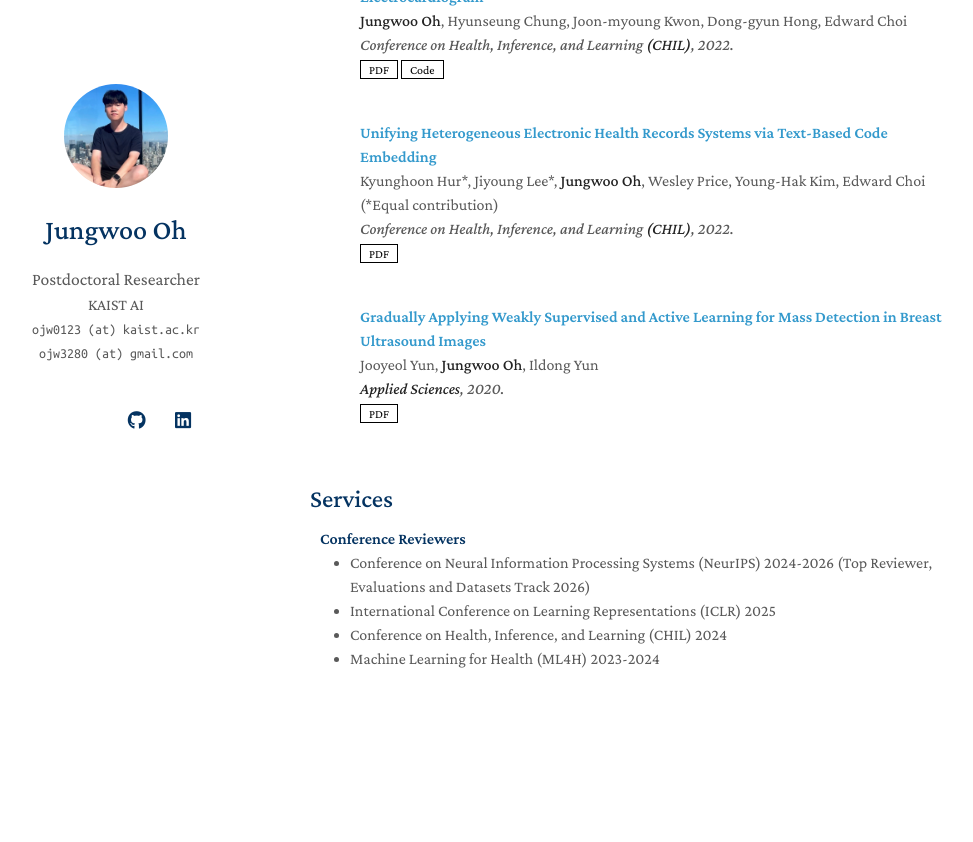
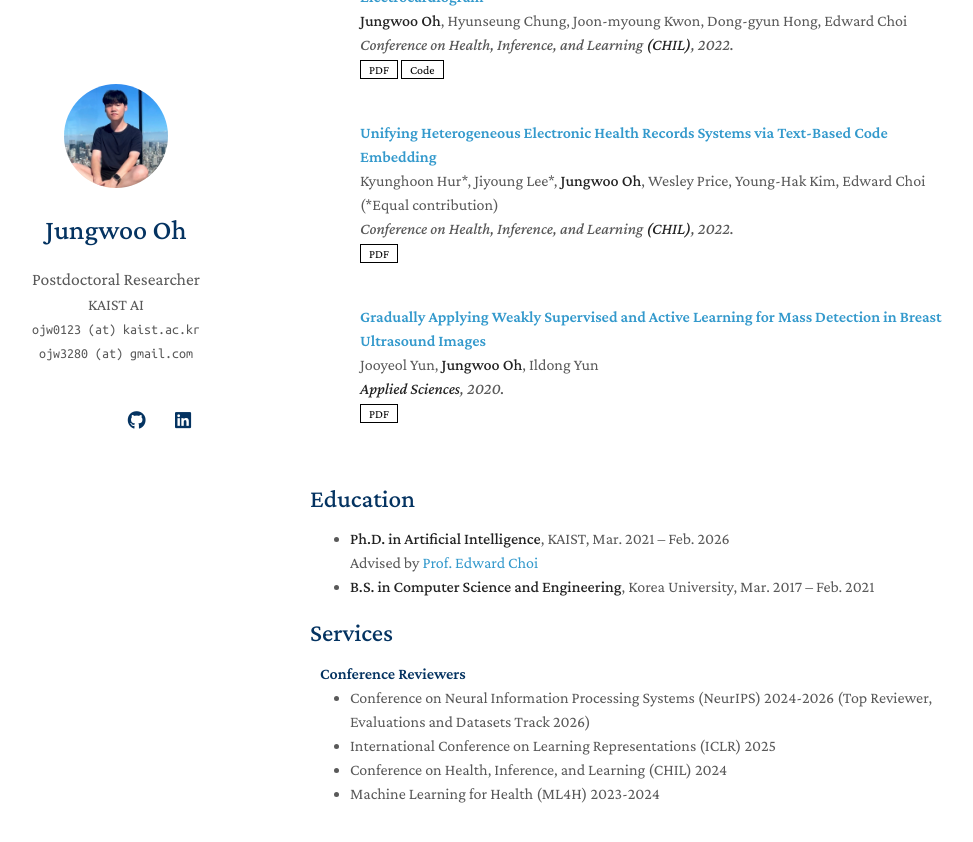
Before and after one commit to Jwoo5/jwoo5.github.io, a Jekyll site: the page built from index.md, in a window 1280 px wide and 900 px high, scrolled down 2786 px. Shown: the top 842 px of the window, without its empty margins (160-1133 px from the left). Built offline with Jekyll 4.4.1, drawn with Linux system fonts in a browser that asks for light colours; a style sheet for code colours, icons or effects is not loaded; our own code applies the rules of GitHub Pages for plain Markdown files; before the commit the page ends 3551 px from its top, so only the background shows below that.

Commit message:
Add Education section
Co-Authored-By: Claude Opus 5.5 <noreply@anthropic.com>

```diff
--- a/index.md
+++ b/index.md
@@ -28,4 +28,9 @@ Building on my experience in constructing ECG datasets, I am currently working o
 
 {% include_relative _includes/publications.md %}
 
+## Education
+
+- **Ph.D. in Artificial Intelligence**, KAIST, Mar. 2021 – Feb. 2026<br>Advised by [Prof. Edward Choi](https://mp2893.com)
+- **B.S. in Computer Science and Engineering**, Korea University, Mar. 2017 – Feb. 2021
+
 {% include_relative _includes/services.md %}
```
